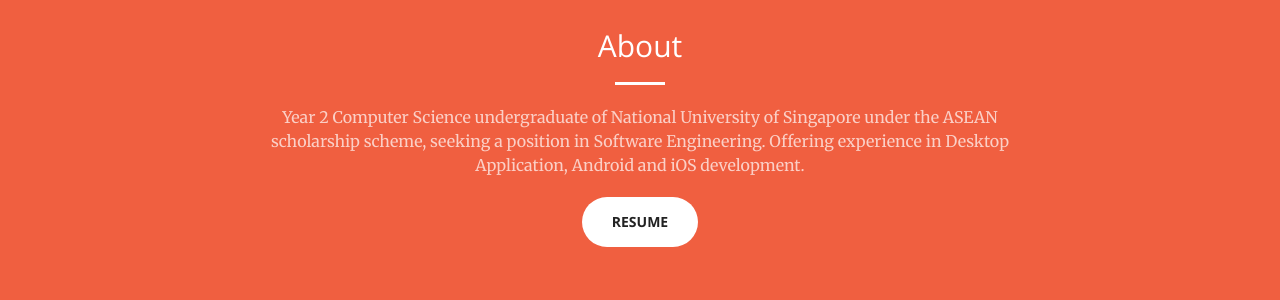
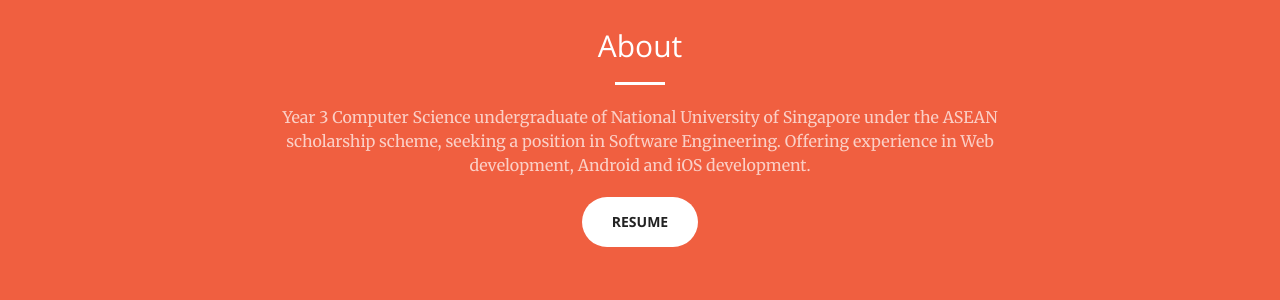
Before and after one commit to GilgameshTC/gilgameshtc.github.io-old, a Jekyll site: the page built from index.html, in a window 1280 px wide and 900 px high, scrolled down 818 px. Shown: the part 153-453 px from the top of the window. Built offline with Jekyll 4.4.1, drawn with Linux system fonts in a browser that asks for light colours.

Commit message:
Reupload new resume

```diff
--- a/_includes/call-to-action.html
+++ b/_includes/call-to-action.html
@@ -4,7 +4,7 @@
             <div class="col-lg-8 col-lg-offset-2 text-center">
                 <h2 class="section-heading">About</h2>
                 <hr class="light">
-                <p class="text-faded">Year 2 Computer Science undergraduate of National University of Singapore under the ASEAN scholarship scheme, seeking a position in Software Engineering. Offering experience in Desktop Application, Android and iOS development.</p>
+                <p class="text-faded">Year 3 Computer Science undergraduate of National University of Singapore under the ASEAN scholarship scheme, seeking a position in Software Engineering. Offering experience in Web development, Android and iOS development.</p>
                 <!-- <a href="#" class="btn btn-default btn-xl">Get Started!</a> -->
                 <a href ="resume.pdf" class="btn btn-default btn-xl" target="_blank">Resume</a>
             </div>
--- a/_includes/contact.html
+++ b/_includes/contact.html
@@ -9,19 +9,19 @@
         <div class="col-lg-2 col-lg-offset-2 text-center">
             <a href="https://twitter.com/{{ site.twitter_username }}">
                 <i class="fa fa-twitter fa-3x wow bounceIn" data-wow-delay=".1s"></i>
-                <p style="color: white">{{ site.twitter_username }}</p>
+                <p style="color: darkgrey; font-size:80%">{{ site.twitter_username }}</p>
             </a>
         </div>
         <div class="col-lg-2 col-lg-offset-1 text-center" style="align-content: center;">
             <a href="mailto:{{ site.email }}">
-            <i class="fa fa-envelope-o fa-3x wow bounceIn" data-wow-delay=".1s"></i>
-                <p style="color: white">{{ site.email }}</p>
+                <i class="fa fa-envelope-o fa-3x wow bounceIn" data-wow-delay=".1s"></i>
+                <p style="color: darkgrey; font-size:80%">{{ site.email }}</p>
             </a>
         </div>
         <div class="col-lg-2 col-lg-offset-1 text-center">
             <a href="https://github.com/{{ site.github_username }}">
             <i class="fa fa-github fa-3x wow bounceIn" data-wow-delay=".1s"></i>
-                <p style="color: white">{{ site.github_username }}</p>
+                <p style="color: darkgrey; font-size:80%">{{ site.github_username }}</p>
             </a>
         </div>
 
```
Also changed, not shown: 1 other file.
